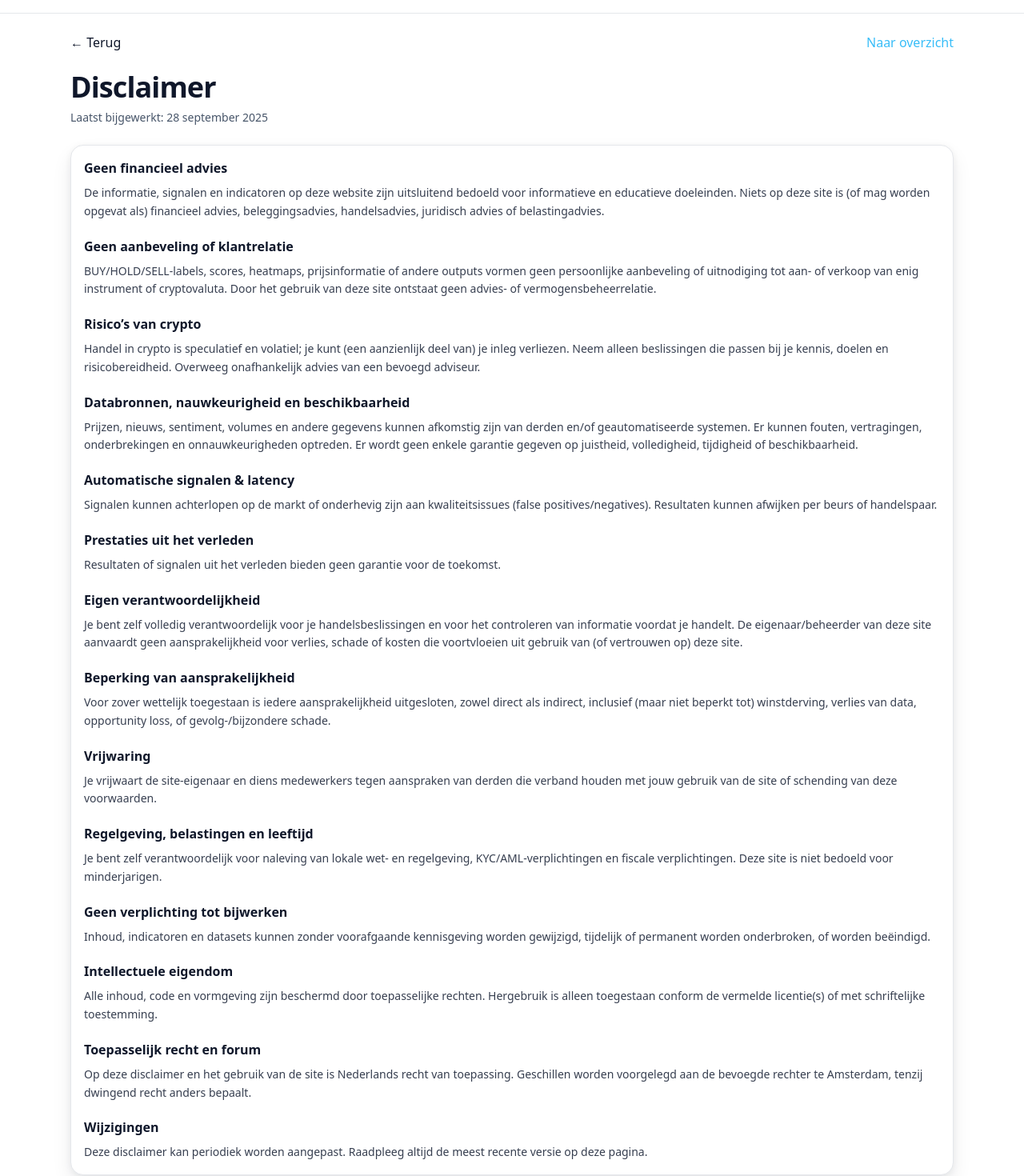
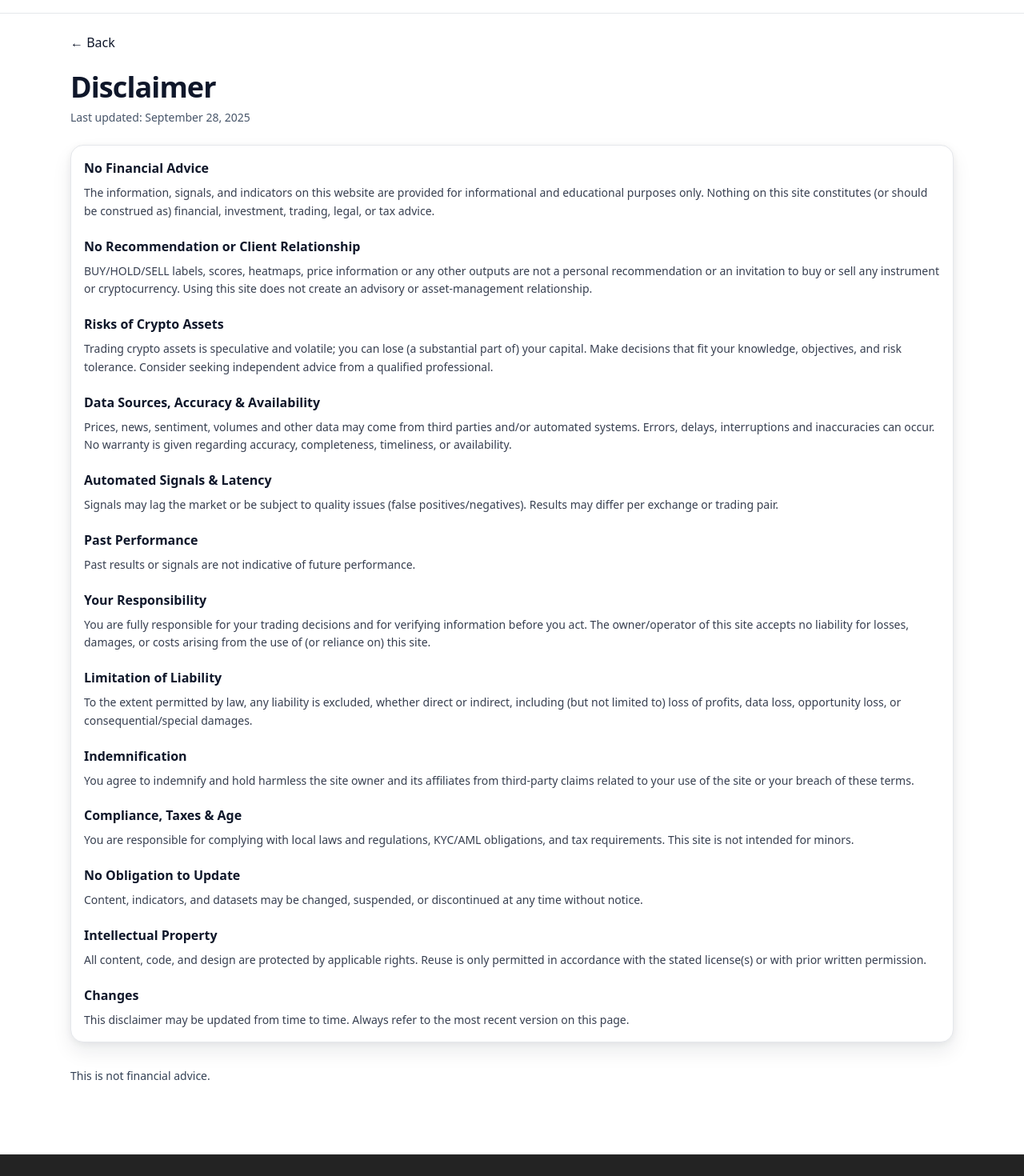
Before and after one commit to rrhjager/crypto-tracker, a Next.js app: page /disclaimer in a window 1280 px wide. Shown: the part 40-1510 px from the top of the page at 80% size. Built offline with nearby package versions, Linux system fonts and the light colour scheme.

Commit message:
Update disclaimer.tsx

```diff
--- a/src/pages/disclaimer.tsx
+++ b/src/pages/disclaimer.tsx
@@ -3,7 +3,7 @@ import Link from 'next/link'
 import Head from 'next/head'
 
 export default function DisclaimerPage() {
-  const today = new Date().toLocaleDateString('nl-NL', {
+  const today = new Date().toLocaleDateString('en-US', {
     year: 'numeric',
     month: 'long',
     day: 'numeric',
@@ -16,145 +16,134 @@ export default function DisclaimerPage() {
       </Head>
 
       <main className="p-6 max-w-6xl mx-auto">
-        {/* Topbar (zelfde opbouw als indicators) */}
+        {/* Topbar */}
         <div className="mb-6 flex items-center justify-between">
-          <Link href="/" className="link">← Terug</Link>
-          <Link href="/" className="link text-sky-400 hover:text-sky-300">
-            Naar overzicht
-          </Link>
+          <Link href="/" className="link">← Back</Link>
+          {/* Removed the right-side "Naar overzicht" button */}
         </div>
 
         {/* Header */}
         <header className="mb-6">
           <h1 className="hero">Disclaimer</h1>
           <p className="text-white/70 text-sm mt-2">
-            Laatst bijgewerkt: {today}
+            Last updated: {today}
           </p>
         </header>
 
-        {/* Inhoud in een table-card, met duidelijke secties */}
+        {/* Content */}
         <section className="table-card">
           <div className="space-y-5">
             <div className="space-y-2">
-              <h3 className="font-bold">Geen financieel advies</h3>
+              <h3 className="font-bold">No Financial Advice</h3>
               <p className="text-sm text-white/80 leading-relaxed">
-                De informatie, signalen en indicatoren op deze website zijn uitsluitend bedoeld voor informatieve en educatieve
-                doeleinden. Niets op deze site is (of mag worden opgevat als) financieel advies, beleggingsadvies, handelsadvies,
-                juridisch advies of belastingadvies.
+                The information, signals, and indicators on this website are provided for informational and educational
+                purposes only. Nothing on this site constitutes (or should be construed as) financial, investment,
+                trading, legal, or tax advice.
               </p>
             </div>
 
             <div className="space-y-2">
-              <h3 className="font-bold">Geen aanbeveling of klantrelatie</h3>
+              <h3 className="font-bold">No Recommendation or Client Relationship</h3>
               <p className="text-sm text-white/80 leading-relaxed">
-                BUY/HOLD/SELL-labels, scores, heatmaps, prijsinformatie of andere outputs vormen geen persoonlijke aanbeveling of
-                uitnodiging tot aan- of verkoop van enig instrument of cryptovaluta. Door het gebruik van deze site ontstaat geen
-                advies- of vermogensbeheerrelatie.
+                BUY/HOLD/SELL labels, scores, heatmaps, price information or any other outputs are not a personal
+                recommendation or an invitation to buy or sell any instrument or cryptocurrency. Using this site does
+                not create an advisory or asset-management relationship.
               </p>
             </div>
 
             <div className="space-y-2">
-              <h3 className="font-bold">Risico’s van crypto</h3>
+              <h3 className="font-bold">Risks of Crypto Assets</h3>
               <p className="text-sm text-white/80 leading-relaxed">
-                Handel in crypto is speculatief en volatiel; je kunt (een aanzienlijk deel van) je inleg verliezen. Neem alleen
-                beslissingen die passen bij je kennis, doelen en risicobereidheid. Overweeg onafhankelijk advies van een bevoegd
-                adviseur.
+                Trading crypto assets is speculative and volatile; you can lose (a substantial part of) your capital.
+                Make decisions that fit your knowledge, objectives, and risk tolerance. Consider seeking independent
+                advice from a qualified professional.
               </p>
             </div>
 
             <div className="space-y-2">
-              <h3 className="font-bold">Databronnen, nauwkeurigheid en beschikbaarheid</h3>
+              <h3 className="font-bold">Data Sources, Accuracy & Availability</h3>
               <p className="text-sm text-white/80 leading-relaxed">
-                Prijzen, nieuws, sentiment, volumes en andere gegevens kunnen afkomstig zijn van derden en/of geautomatiseerde
-                systemen. Er kunnen fouten, vertragingen, onderbrekingen en onnauwkeurigheden optreden. Er wordt geen enkele
-                garantie gegeven op juistheid, volledigheid, tijdigheid of beschikbaarheid.
+                Prices, news, sentiment, volumes and other data may come from third parties and/or automated systems.
+                Errors, delays, interruptions and inaccuracies can occur. No warranty is given regarding accuracy,
+                completeness, timeliness, or availability.
               </p>
             </div>
 
             <div className="space-y-2">
-              <h3 className="font-bold">Automatische signalen &amp; latency</h3>
+              <h3 className="font-bold">Automated Signals & Latency</h3>
               <p className="text-sm text-white/80 leading-relaxed">
-                Signalen kunnen achterlopen op de markt of onderhevig zijn aan kwaliteitsissues (false positives/negatives).
-                Resultaten kunnen afwijken per beurs of handelspaar.
+                Signals may lag the market or be subject to quality issues (false positives/negatives). Results may
+                differ per exchange or trading pair.
               </p>
             </div>
 
             <div className="space-y-2">
-              <h3 className="font-bold">Prestaties uit het verleden</h3>
+              <h3 className="font-bold">Past Performance</h3>
               <p className="text-sm text-white/80 leading-relaxed">
-                Resultaten of signalen uit het verleden bieden geen garantie voor de toekomst.
+                Past results or signals are not indicative of future performance.
               </p>
             </div>
 
             <div className="space-y-2">
-              <h3 className="font-bold">Eigen verantwoordelijkheid</h3>
+              <h3 className="font-bold">Your Responsibility</h3>
               <p className="text-sm text-white/80 leading-relaxed">
-                Je bent zelf volledig verantwoordelijk voor je handelsbeslissingen en voor het controleren van informatie voordat
-                je handelt. De eigenaar/beheerder van deze site aanvaardt geen aansprakelijkheid voor verlies, schade of kosten die
-                voortvloeien uit gebruik van (of vertrouwen op) deze site.
+                You are fully responsible for your trading decisions and for verifying information before you act.
+                The owner/operator of this site accepts no liability for losses, damages, or costs arising from the use
+                of (or reliance on) this site.
               </p>
             </div>
 
             <div className="space-y-2">
-              <h3 className="font-bold">Beperking van aansprakelijkheid</h3>
+              <h3 className="font-bold">Limitation of Liability</h3>
               <p className="text-sm text-white/80 leading-relaxed">
-                Voor zover wettelijk toegestaan is iedere aansprakelijkheid uitgesloten, zowel direct als indirect, inclusief (maar
-                niet beperkt tot) winstderving, verlies van data, opportunity loss, of gevolg-/bijzondere schade.
+                To the extent permitted by law, any liability is excluded, whether direct or indirect, including (but
+                not limited to) loss of profits, data loss, opportunity loss, or consequential/special damages.
               </p>
             </div>
 
             <div className="space-y-2">
-              <h3 className="font-bold">Vrijwaring</h3>
+              <h3 className="font-bold">Indemnification</h3>
               <p className="text-sm text-white/80 leading-relaxed">
-                Je vrijwaart de site-eigenaar en diens medewerkers tegen aanspraken van derden die verband houden met jouw gebruik
-                van de site of schending van deze voorwaarden.
+                You agree to indemnify and hold harmless the site owner and its affiliates from third-party claims
+                related to your use of the site or your breach of these terms.
               </p>
             </div>
 
             <div className="space-y-2">
-              <h3 className="font-bold">Regelgeving, belastingen en leeftijd</h3>
+              <h3 className="font-bold">Compliance, Taxes & Age</h3>
               <p className="text-sm text-white/80 leading-relaxed">
-                Je bent zelf verantwoordelijk voor naleving van lokale wet- en regelgeving, KYC/AML-verplichtingen en fiscale
-                verplichtingen. Deze site is niet bedoeld voor minderjarigen.
+                You are responsible for complying with local laws and regulations, KYC/AML obligations, and tax
+                requirements. This site is not intended for minors.
               </p>
             </div>
 
             <div className="space-y-2">
-              <h3 className="font-bold">Geen verplichting tot bijwerken</h3>
+              <h3 className="font-bold">No Obligation to Update</h3>
               <p className="text-sm text-white/80 leading-relaxed">
-                Inhoud, indicatoren en datasets kunnen zonder voorafgaande kennisgeving worden gewijzigd, tijdelijk of permanent
-                worden onderbroken, of worden beëindigd.
+                Content, indicators, and datasets may be changed, suspended, or discontinued at any time without notice.
               </p>
             </div>
 
             <div className="space-y-2">
-              <h3 className="font-bold">Intellectuele eigendom</h3>
+              <h3 className="font-bold">Intellectual Property</h3>
               <p className="text-sm text-white/80 leading-relaxed">
-                Alle inhoud, code en vormgeving zijn beschermd door toepasselijke rechten. Hergebruik is alleen toegestaan conform de
-                vermelde licentie(s) of met schriftelijke toestemming.
+                All content, code, and design are protected by applicable rights. Reuse is only permitted in accordance
+                with the stated license(s) or with prior written permission.
               </p>
             </div>
 
             <div className="space-y-2">
-              <h3 className="font-bold">Toepasselijk recht en forum</h3>
+              <h3 className="font-bold">Changes</h3>
               <p className="text-sm text-white/80 leading-relaxed">
-                Op deze disclaimer en het gebruik van de site is Nederlands recht van toepassing. Geschillen worden voorgelegd aan
-                de bevoegde rechter te Amsterdam, tenzij dwingend recht anders bepaalt.
-              </p>
-            </div>
-
-            <div className="space-y-2">
-              <h3 className="font-bold">Wijzigingen</h3>
-              <p className="text-sm text-white/80 leading-relaxed">
-                Deze disclaimer kan periodiek worden aangepast. Raadpleeg altijd de meest recente versie op deze pagina.
+                This disclaimer may be updated from time to time. Always refer to the most recent version on this page.
               </p>
             </div>
           </div>
         </section>
 
-        {/* Footer (zelfde sfeer als indicators) */}
+        {/* Footer note */}
         <footer className="mt-8 text-white/60 text-sm">
-          <p>Dit is géén financieel advies.</p>
+          <p>This is not financial advice.</p>
         </footer>
       </main>
     </>
```
